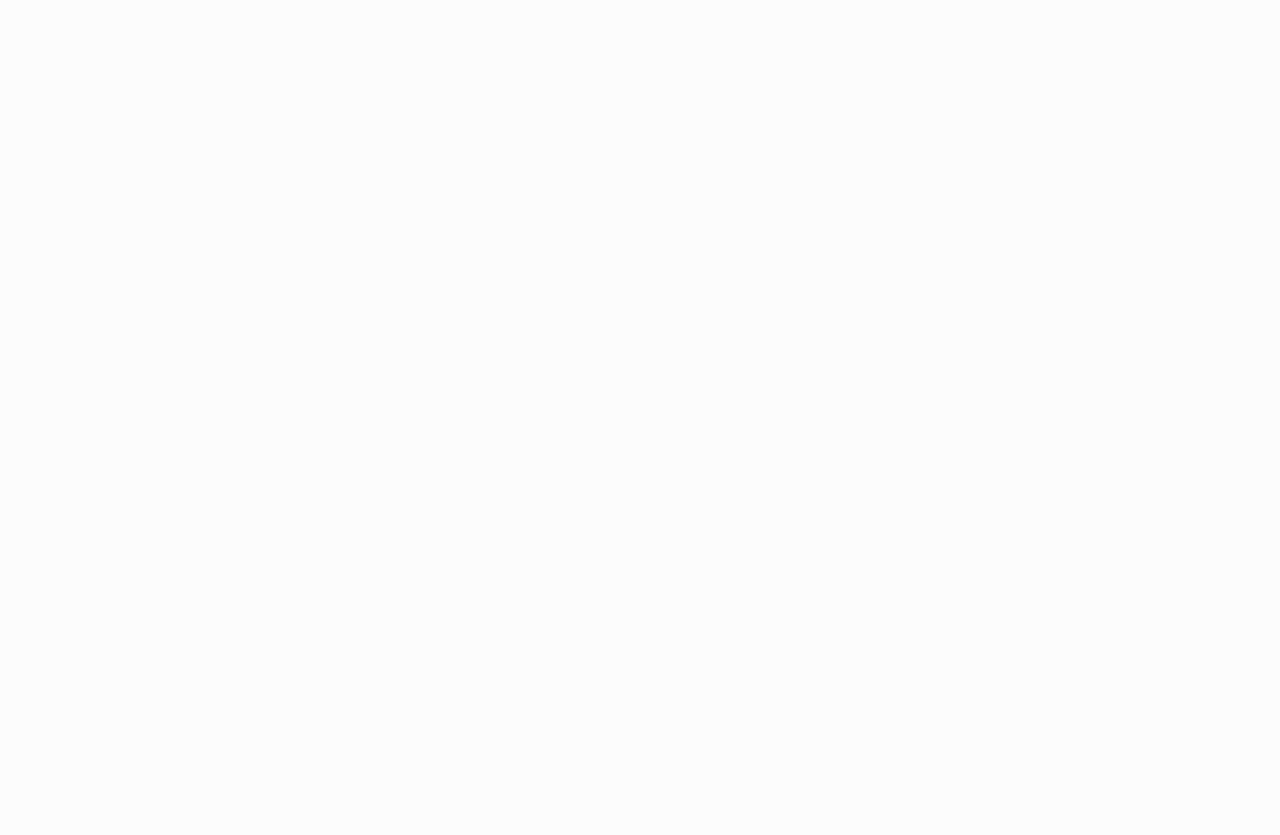
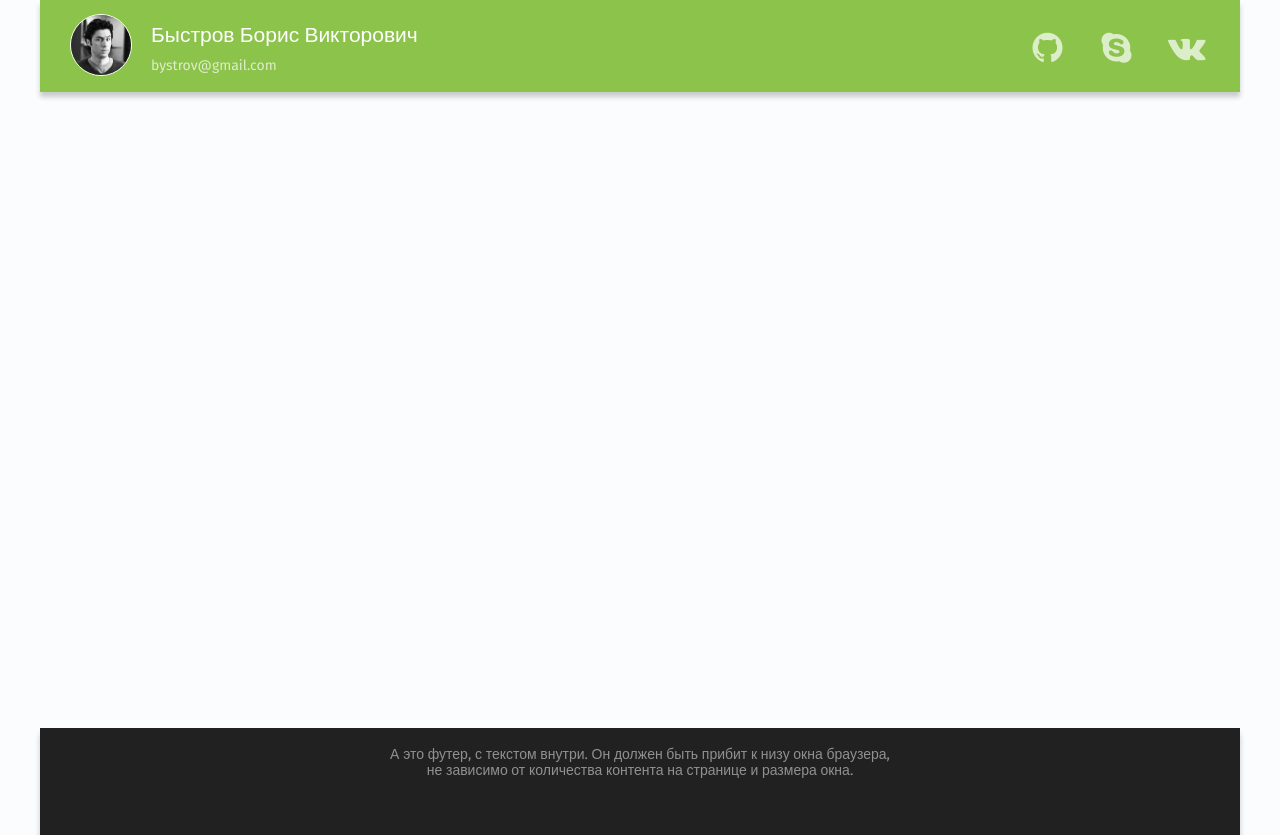
Before and after one commit to dtoropin/20190310_test, a website: page app/index.html in a window 1280 px wide. Before the commit the page ends 800 px from the top, so only its background shows below. Drawn offline with nearby package versions, Linux system fonts and the light colour scheme; files that its build step writes are made by us from their sources; files whose address does not match are found by name.

Commit message:
add fontavesome, header, footer

```diff
--- a/app/index.html
+++ b/app/index.html
@@ -8,9 +8,45 @@
 	<link rel="stylesheet" href="css/style.css">
 </head>
 <body>
+	<div class="wrapper">
+		<div class="header">
+			<div class="avatar">
+				<div class="avatar__img">
+					<img src="img/avatar.jpg" alt="avatar">
+				</div>
+				<div class="avatar__text">
+					<h3 class="avatar__name">Быстров Борис Викторович</h3>
+					<a href="mailto:bystrov@gmail.com" class="avatar__email">bystrov@gmail.com</a>
+				</div>
+			</div>
 
+			<ul class="social">
+				<li class="social__item">
+					<a href="#" class="social__link">
+						<i class="icon-github-circled"></i>
+					</a>
+				</li>
+				<li class="social__item">
+					<a href="#" class="social__link">
+						<i class="icon-skype"></i>
+					</a>
+				</li>
+				<li class="social__item">
+						<a href="#" class="social__link">
+						<i class="icon-vkontakte"></i>
+					</a>
+				</li>
+			</ul>
+		</div><!-- .header -->
 
-
+		<div class="about"></div><!-- .about -->
+		<div class="courses"></div><!-- .courses -->
+	</div><!-- .wrapper -->
+	<div class="footer">
+		<p class="footer__text">
+			А это футер, с текстом внутри. Он должен быть прибит к низу окна браузера, не зависимо от количества контента на странице и размера окна.
+		</p>
+	</div><!-- .footer -->
 	<script src="js/vendor.js"></script>
 	<script src="js/script.js"></script>
 </body>
--- /dev/null
+++ b/app/sass/blocks/_avatar.sass
@@ -0,0 +1,21 @@
+.avatar
+	float: left
+	display: inline-block
+	+clearfix
+	&__img
+		float: left
+		width: 60px
+		height: 60px
+		border-radius: 50%
+		border: 1px solid #ffffff
+		overflow: hidden
+
+	&__text
+		float: right
+		margin-left: 19px
+	&__name
+		margin: 10px 0
+		font-size: 21px
+		font-weight: 500
+	&__email
+		opacity: .7
--- /dev/null
+++ b/app/sass/blocks/_social.sass
@@ -0,0 +1,17 @@
+.social
+	float: right
+	+clearfix
+	margin: 16px 0 0
+	padding: 0
+	list-style: none
+	&__item
+		float: left
+		margin-left: 20px
+		&:first-child
+			margin-left: 0
+	&__link
+		font-size: 35px
+		line-height: 35px
+		opacity: 0.7
+		&:hover
+			opacity: 1
--- a/app/sass/core/_base.sass
+++ b/app/sass/core/_base.sass
@@ -4,7 +4,7 @@ html, body
 body
 	overflow-y: scroll
 	font-family: $basefont
-	font-size: 15px
+	font-size: 14px
 	color: $text_color
 	background: $bg_color
 	margin: 0
@@ -19,3 +19,33 @@ img
 	width: 100%
 	height: auto
 	outline: none
+
+.header
+	background-color: #8cc34b
+	box-shadow: 0 5px 5px rgba(0, 0, 0, 0.2)
+	color: #ffffff
+	padding: 14px 30px 16px
+	+clearfix
+
+
+.wrapper
+	min-height: 100%
+	padding-bottom: 72px
+	box-sizing: border-box
+
+.wrapper,
+.footer
+	width: $site_width
+	margin: 0 auto
+
+.footer
+	margin-top: -72px
+	height: 72px
+	padding: 19px 0 16px
+	background-color: #212121
+	box-shadow: 0 6px 6px rgba(0, 0, 0, 0.2)
+	&__text
+		width: 515px
+		text-align: center
+		color: rgba(255,255,255,.5)
+		margin: 0 auto
--- a/app/sass/core/_fonts.sass
+++ b/app/sass/core/_fonts.sass
@@ -2,3 +2,5 @@
 +font-face('FiraSans', '../fonts/firasans/firasans-regular')
 +font-face('FiraSans', '../fonts/firasans/firasans-light', 300)
 +font-face('FiraSans', '../fonts/firasans/firasans-medium', 500)
+
++font-face('fontello', '../fonts/fontello/fontello')
--- a/app/sass/core/_variables.sass
+++ b/app/sass/core/_variables.sass
@@ -3,8 +3,8 @@ $basefont: 'FiraSans', sans-serif
 
 // color
 $bg_color: #fbfcfd
-$text_color: #4a545d
+$text_color: #727272
 
 // size
-$site_width: 1400px
-$content_width: 960px
+$site_width: 1200px
+$content_width: 945px
--- a/app/sass/style.sass
+++ b/app/sass/style.sass
@@ -2,4 +2,8 @@
 @import 'core/_mixins.sass'
 @import 'core/_reset.sass'
 @import 'core/_fonts.sass'
+@import 'vendor/fontello.scss'
 @import 'core/_base.sass'
+
+@import 'blocks/_avatar.sass'
+@import 'blocks/_social.sass'
--- /dev/null
+++ b/app/sass/vendor/fontello.scss
@@ -0,0 +1,39 @@
+[class^="icon-"]:before, [class*=" icon-"]:before {
+	font-family: "fontello";
+	font-style: normal;
+	font-weight: normal;
+	speak: none;
+
+	display: inline-block;
+	text-decoration: inherit;
+	width: 1em;
+	margin-right: .2em;
+	text-align: center;
+	/* opacity: .8; */
+
+	/* For safety - reset parent styles, that can break glyph codes*/
+	font-variant: normal;
+	text-transform: none;
+
+	/* fix buttons height, for twitter bootstrap */
+	line-height: 1em;
+
+	/* Animation center compensation - margins should be symmetric */
+	/* remove if not needed */
+	margin-left: .2em;
+
+	/* you can be more comfortable with increased icons size */
+	/* font-size: 120%; */
+
+	/* Font smoothing. That was taken from TWBS */
+	-webkit-font-smoothing: antialiased;
+	-moz-osx-font-smoothing: grayscale;
+
+	/* Uncomment for 3D effect */
+	/* text-shadow: 1px 1px 1px rgba(127, 127, 127, 0.3); */
+}
+
+.icon-github-circled:before { content: '\f09b'; } /* '' */
+.icon-skype:before { content: '\f17e'; } /* '' */
+.icon-vkontakte:before { content: '\f189'; } /* '' */
+.icon-telegram:before { content: '\f2c6'; } /* '' */
```
Also changed, not shown: app/fonts/fontello/fontello.svg (added), app/fonts/fontello/fontello.ttf (added), app/fonts/fontello/fontello.woff (added), app/fonts/fontello/fontello.woff2 (added), app/img/avatar.jpg (added), 1 other file.
